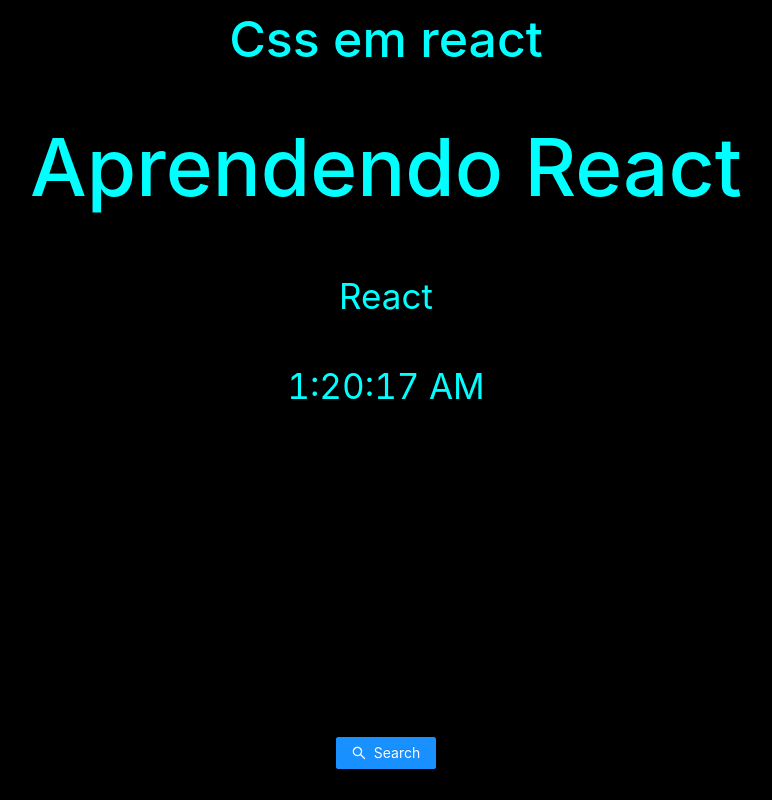
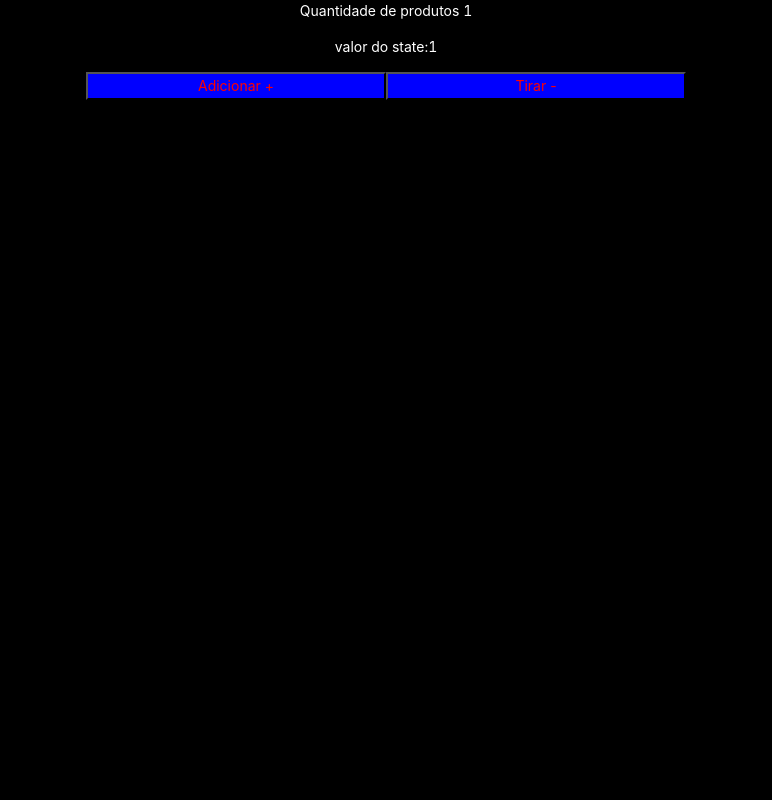
Before and after one commit to allan-front-end2020/curso-react, a React (Create React App) app in the folder app01/: page / in a window 1280 px wide. Shown: the whole page, without its empty margins (254-1026 px from the left). Built offline with nearby package versions, Linux system fonts and the light colour scheme.

Commit message:
Alterando estados com (useState) HOOks

```diff
--- a/app01/public/index.html
+++ b/app01/public/index.html
@@ -29,7 +29,8 @@
   <body
   style="text-align: center;
   justify-content:
-  center; background-color: black;">
+  center; background-color: black; color: white;"
+  >
     <noscript>You need to enable JavaScript to run this app.</noscript>
     <div id="root"></div>
     <!--
--- a/app01/src/App.css
+++ b/app01/src/App.css
@@ -15,5 +15,7 @@
   font-size: 80px;
 }
 .botao {
-  color: black;
+  width: 300px;
+  background-color: blue;
+  color: red;
 }
--- a/app01/src/App.js
+++ b/app01/src/App.js
@@ -1,32 +1,22 @@
-import React from 'react';
-import Header from './componentes/Header';
-import Corpo  from './componentes/Corpo';
-import Alunos from './componentes/Alunos';
-import Botao from './componentes/Botao';
-
-
+import React , {useState}from 'react';
+import './App.css'
 
 
 
 export default function App (){
 
-  const aln1 ='luiz tavares'
-  const aln2 ='maria souza'
-  const aln3 ='fernando lucio'
-  const aln4 ='valentina aguiar'
+
+  const [num,setNum]=useState(1)
+
+
 
   return(
     <>
-     <Header/>
-     <Corpo/>
-     <Alunos
-       aln1={aln1}
-       aln2={aln2}
-       aln3={aln3}
-       aln4={aln4}
+      <p>Quantidade de produtos {num}</p>
+     <p>valor do state:{num}</p>
+     <button className='botao' onClick={()=>setNum(num+1)}>Adicionar + </button>
 
-     />
-     <Botao/>
+     <button className='botao'  onClick={()=>setNum(num-1)}>Tirar - </button>
 
     </>
   )
--- a/app01/src/componentes/Botao.js
+++ b/app01/src/componentes/Botao.js
@@ -5,11 +5,11 @@ import '../App.css';
 
 
 export default function Botao (){
+
+
     return(
        <>
-     <Button type="primary" icon={<SearchOutlined />} className='botao'>
-      Search
-      </Button>
-        </>
+
+       </>
     )
 }
```
